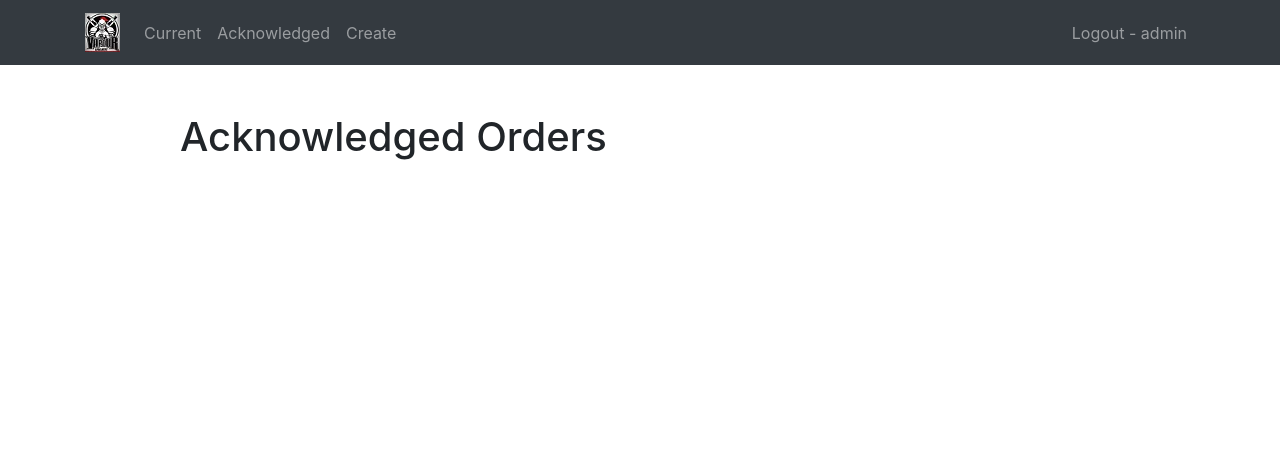
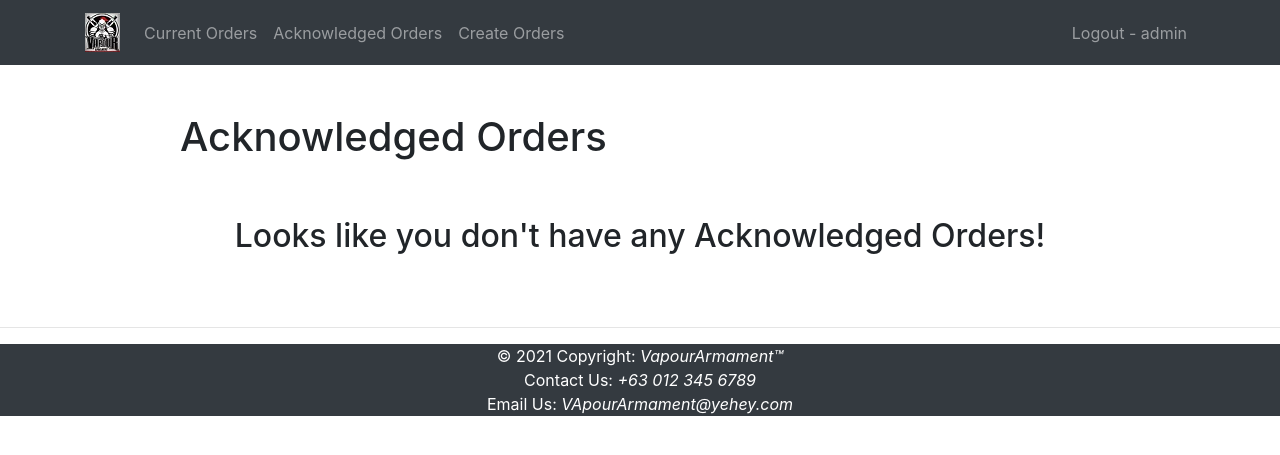
Before and after one commit to caecus0821/DjangoSimpleWebSite, a Django app: page /completed/ in a window 1280 px wide. Shown: the top 455 px of the page. Run offline with Django 3.2, Linux system fonts and the light colour scheme; a user stored in the database is signed in; data comes from the database, SQL or seed files in the repository; both versions use the stored data as it was after the commit; some libraries are stand-ins or nearby versions.

Commit message:
added footer

```diff
--- a/website/templates/website/base.html
+++ b/website/templates/website/base.html
@@ -29,13 +29,13 @@
         <ul class="navbar-nav mr-auto">
 
           <li class="nav-item {{ current }}">
-            <a class="nav-link" href="{% url 'orderpage' %}">Current</a>
+            <a class="nav-link" href="{% url 'orderpage' %}">Current Orders</a>
           </li>
           <li class="nav-item {{ completed }}">
-            <a class="nav-link" href="{% url 'completedorders' %}">Acknowledged</a>
+            <a class="nav-link" href="{% url 'completedorders' %}">Acknowledged Orders</a>
           </li>
           <li class="nav-item {{ create }}">
-            <a class="nav-link" href="{% url 'createorder' %}">Create</a>
+            <a class="nav-link" href="{% url 'createorder' %}">Create Orders</a>
           </li>
 
         </ul>
@@ -73,4 +73,25 @@
 <script src="https://cdn.jsdelivr.net/npm/popper.js@1.16.0/dist/umd/popper.min.js" integrity="sha384-Q6E9RHvbIyZFJoft+2mJbHaEWldlvI9IOYy5n3zV9zzTtmI3UksdQRVvoxMfooAo" crossorigin="anonymous"></script>
 <script src="https://stackpath.bootstrapcdn.com/bootstrap/4.4.1/js/bootstrap.min.js" integrity="sha384-wfSDF2E50Y2D1uUdj0O3uMBJnjuUD4Ih7YwaYd1iqfktj0Uod8GCExl3Og8ifwB6" crossorigin="anonymous"></script>
 </body>
+
+<br>
+<br>
+<hr>
+<footer class="bg-light text-center text-white">
+  <!-- Copyright -->
+  <div class="navbar-dark bg-dark">
+    <div>
+      © 2021 Copyright:
+      <a class="text-white" href="https://mdbootstrap.com/"><i>VapourArmament™</i></a>
+    </div>
+      <div>
+        <a>Contact Us: <i>+63 012 345 6789</i></a>
+      </div>
+      <div>
+        <a>Email Us: <i>VApourArmament@yehey.com</i></a>
+      </div>
+  </div>
+
+  <!-- Copyright -->
+</footer>
 </html>
--- a/website/templates/website/completedorders.html
+++ b/website/templates/website/completedorders.html
@@ -2,6 +2,7 @@
 {% extends "website/base.html" %}
 
 {% block content %}
+
     <div class="row justify-content-center mt-5">
         <div class="col-md-10">
           {% if orders %}
@@ -12,6 +13,7 @@
         </div>
     </div>
     <div class="row justify-content-center mt-5">
+    {% if orders %}
           <div class="col-md-10">
               <div class="list-group">
                   {% for order in orders %}
@@ -19,5 +21,11 @@
                   {% endfor %}
               </div>
           </div>
+    {% else %}
+        <div class="text-center">
+            <h2>Looks like you don't have any Acknowledged Orders!</h2>
         </div>
+    {% endif %}
+    </div>
+
 {% endblock %}
--- a/website/templates/website/home.html
+++ b/website/templates/website/home.html
@@ -2,6 +2,8 @@
 
 {% block content %}
   {% load static %}
+
+
 <div class="row justify-content-center mt-5">
         <div class="col-md-7 text-center">
 
--- a/website/templates/website/orderpage.html
+++ b/website/templates/website/orderpage.html
@@ -6,7 +6,7 @@
             {% if orders %}
                  <h1>{{ orders.count }} - Active Order{{ orders.count|pluralize }}</h1>
             {% else %}
-                 <h1>Active Orders</h1>
+                 <h1>Current Orders</h1>
             {% endif %}
         </div>
     </div>
```
Also changed, not shown: db.sqlite3. Lines whose indentation alone changed are shown as unchanged.
